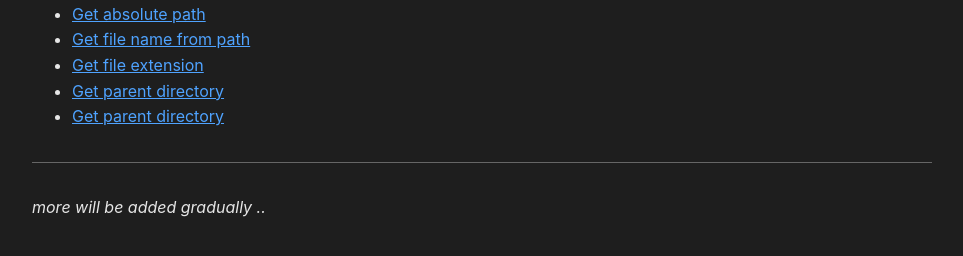
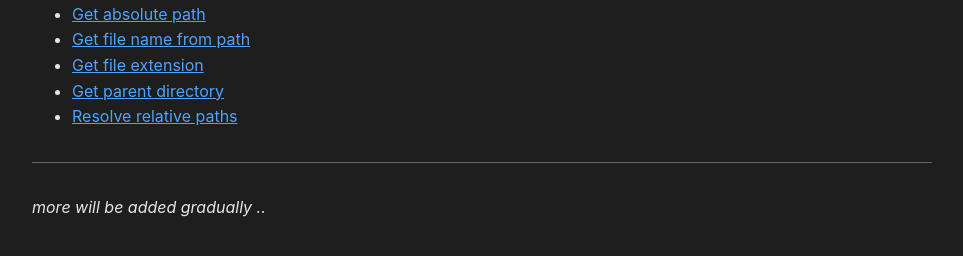
Before and after one commit to jbakchr/easier-python-docs, a Jekyll site: the page built from index.md, in a window 1280 px wide. Shown: the part 574-830 px from the top of the page, without its empty margins (158-1121 px from the left). Built offline with Jekyll 4.4.1, drawn with Linux system fonts in a browser that asks for light colours.

Commit message:
docs(index): correct link text for Resolve relative paths

```diff
--- a/index.md
+++ b/index.md
@@ -24,7 +24,7 @@ Work with files, directories, and paths.
 - [Get file name from path](filesystem/get-file-name-from-path)
 - [Get file extension](filesystem/get-file-extension)
 - [Get parent directory](filesystem/get-parent-directory)
-- [Get parent directory](filesystem/resolve-relative-paths)
+- [Resolve relative paths](filesystem/resolve-relative-paths)
 
 ---
 
```
